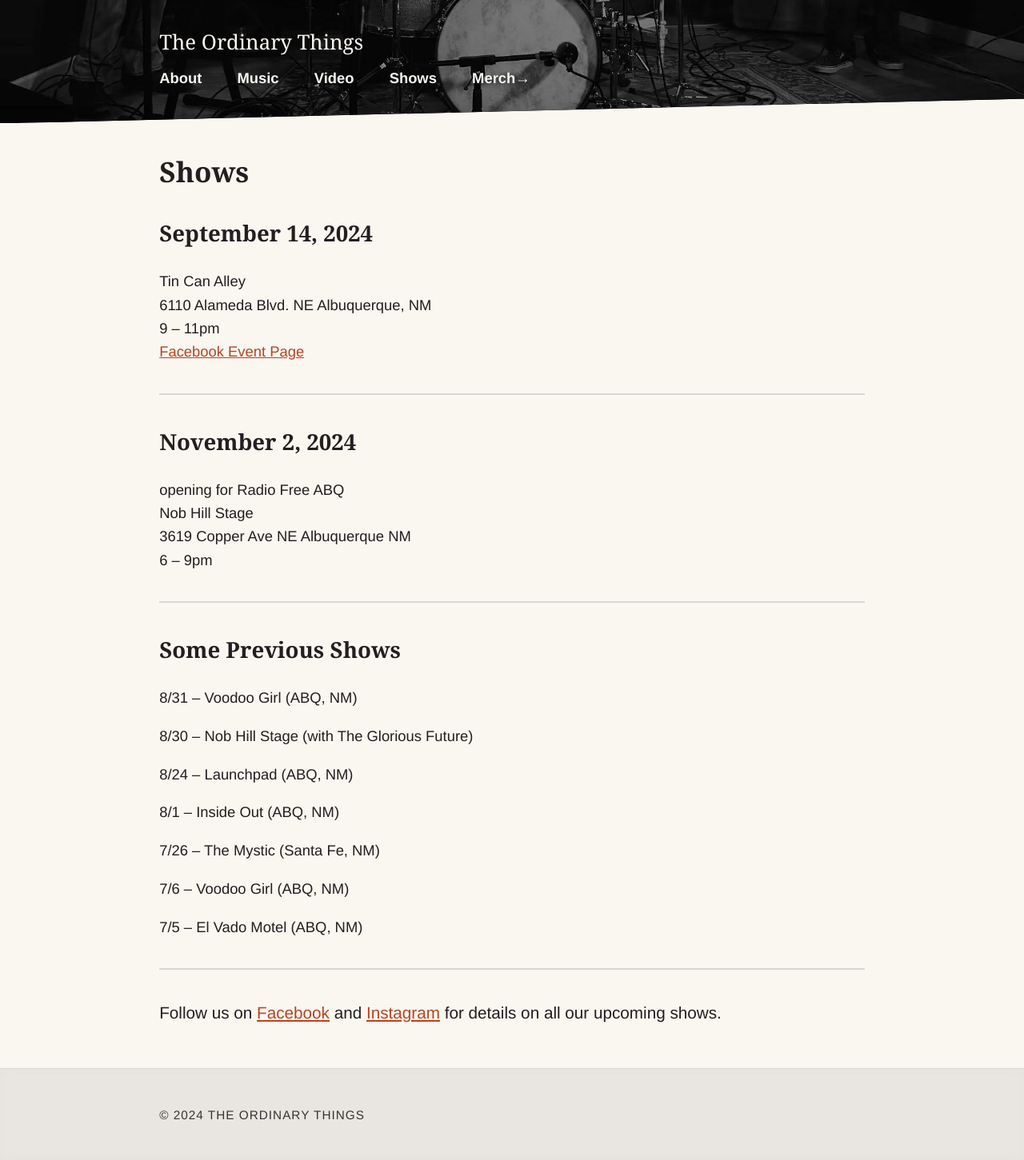
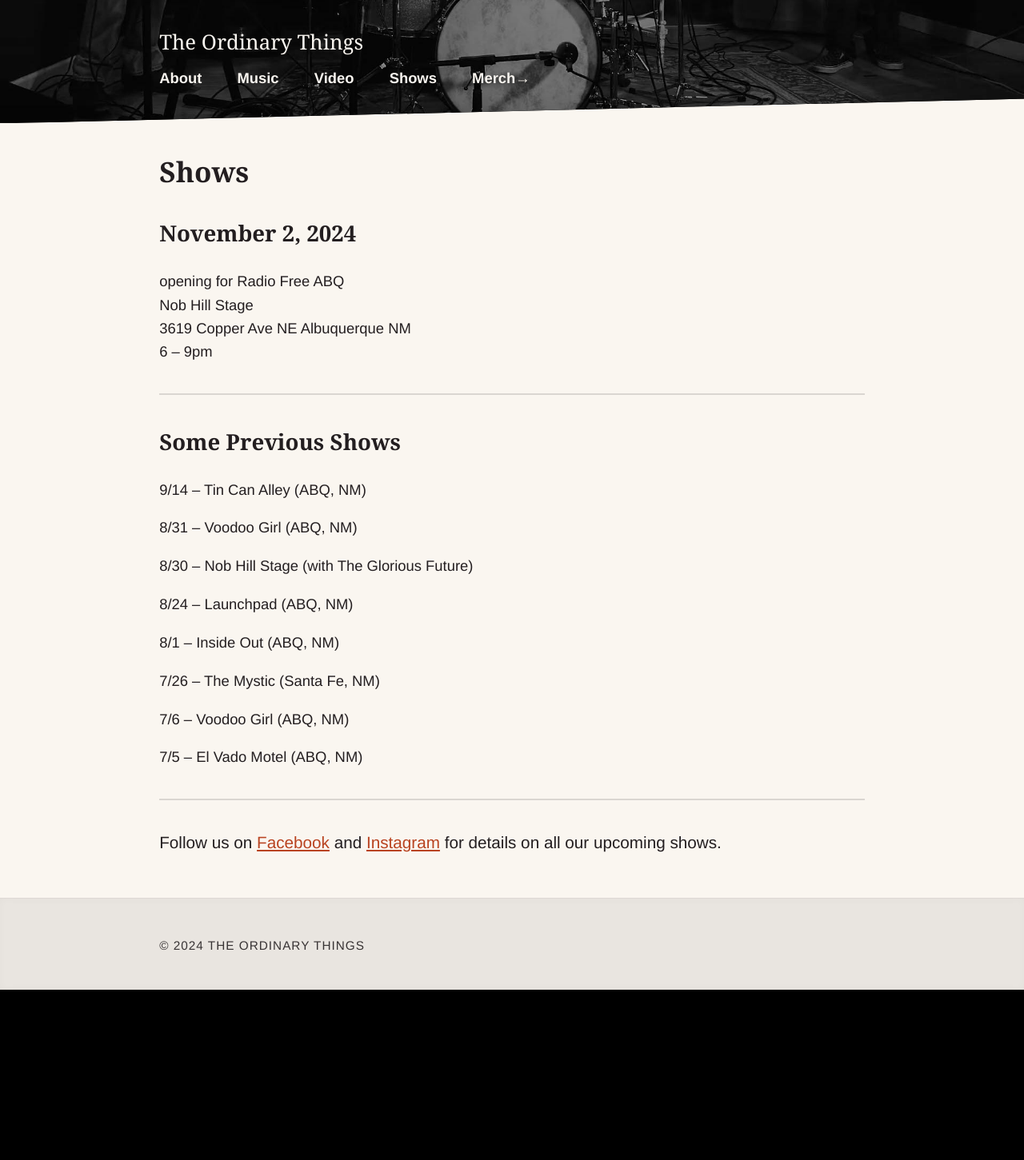
Before and after one commit to nsmsn/theordinarythings, a Jekyll site: the page built from shows.md, in a window 1280 px wide. Shown: the whole page at 80% size. Built offline with Jekyll 4.4.1, drawn with Linux system fonts in a browser that asks for light colours; some web fonts are replaced; after the commit the page ends 1238 px from its top, so only the background shows below that.

Commit message:
Updated Shows

```diff
--- a/shows.md
+++ b/shows.md
@@ -3,15 +3,6 @@ title: Shows
 date: 2024-08-20 14:03:00 -06:00
 permalink: "/shows/"
 layout: page
----
-
-## September 14, 2024
-
-<p>Tin Can Alley<br/>
-6110 Alameda Blvd. NE Albuquerque, NM<br/>
-9 – 11pm<br>
-<a href="https://www.facebook.com/events/411354061969109/">Facebook Event Page</a></p>
-
 ---
 
 ## November 2, 2024
@@ -24,6 +15,8 @@ Nob Hill Stage<br/>
 ---
 
 ## Some Previous Shows
+
+9/14 – Tin Can Alley (ABQ, NM)
 
 8/31 – Voodoo Girl (ABQ, NM)
 
```
